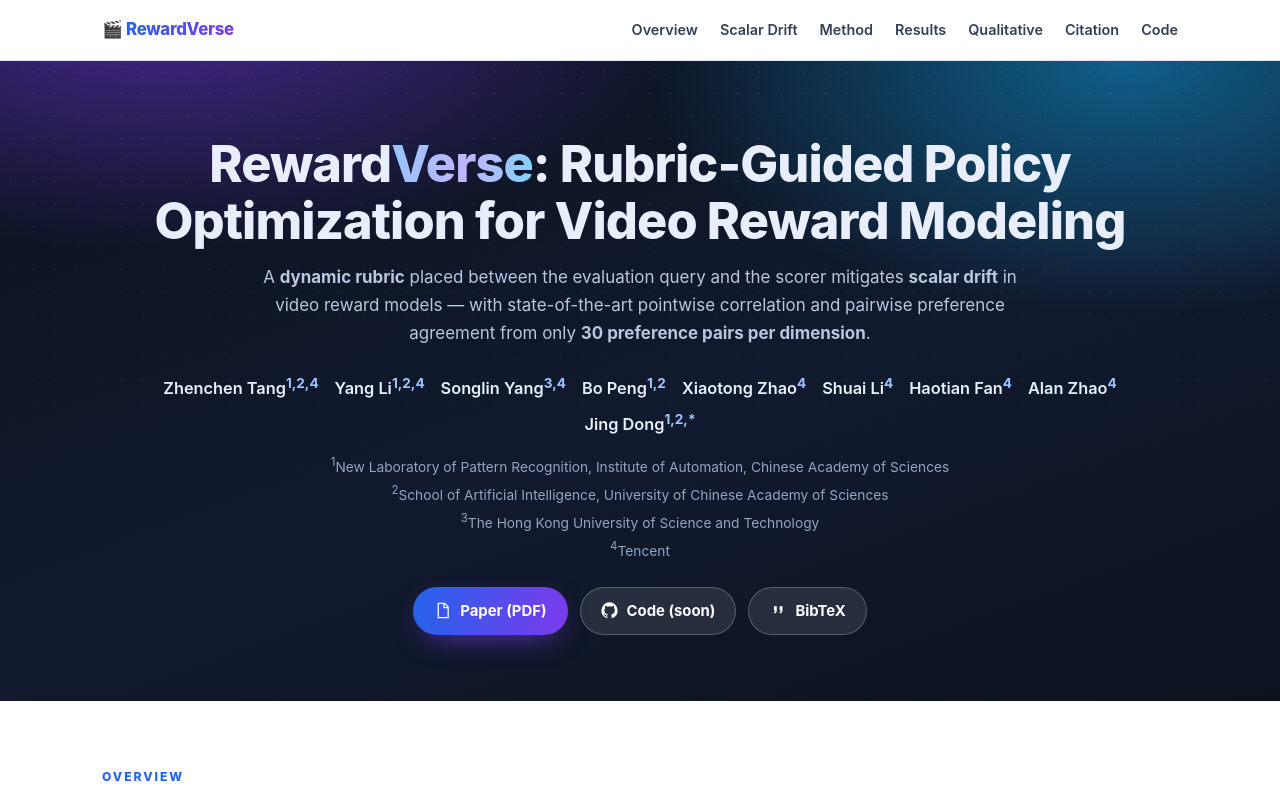
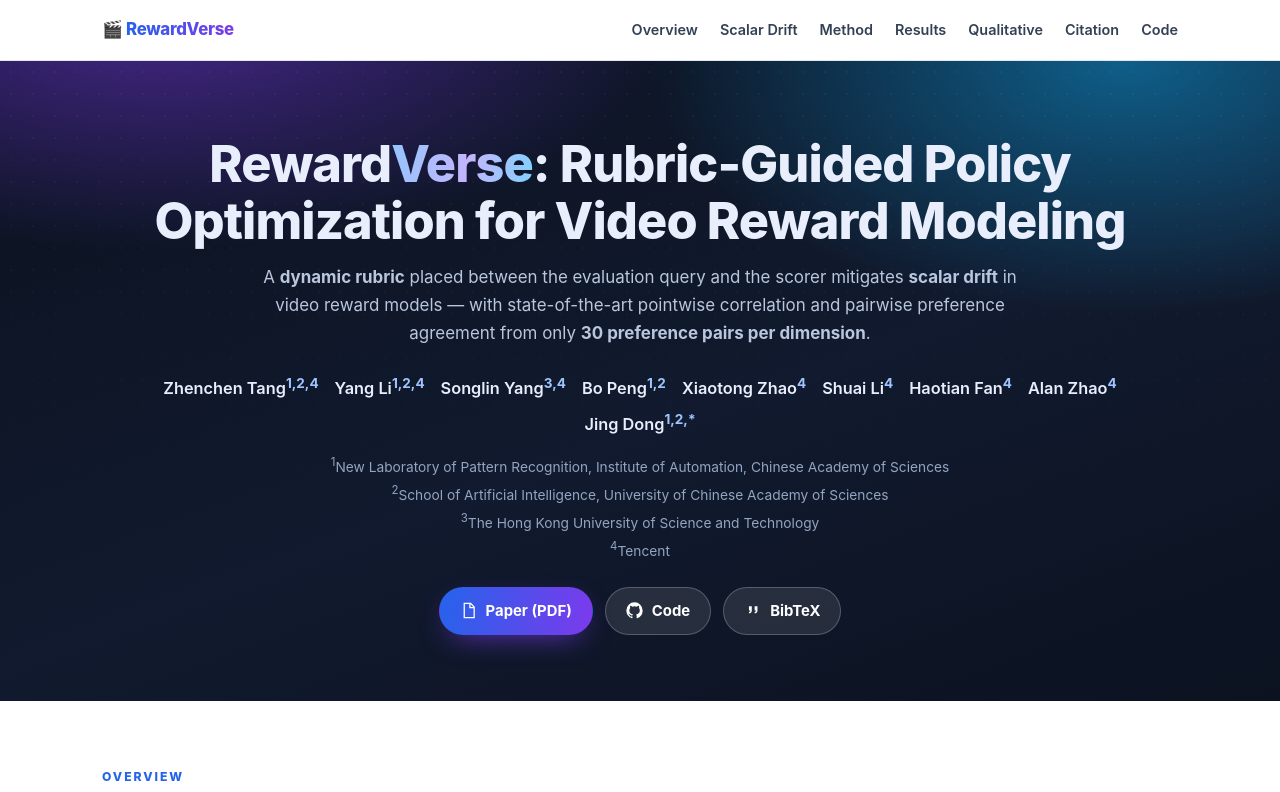
Before and after one commit to 2kxx/RewardVerse, a plain HTML site: page docs/index.html in a window 1280 px wide. Shown: the top 792 px of the page. Drawn offline with Linux system fonts and the light colour scheme.

Commit message:
Update link text from 'Code (soon)' to 'Code'

```diff
--- a/docs/index.html
+++ b/docs/index.html
@@ -289,7 +289,7 @@
       </a>
       <a class="btn" href="https://github.com/2kxx/RewardVerse">
         <svg viewBox="0 0 24 24"><path d="M12 .5A11.5 11.5 0 0 0 .5 12a11.5 11.5 0 0 0 7.86 10.92c.58.1.79-.25.79-.56v-2c-3.2.7-3.88-1.37-3.88-1.37-.53-1.34-1.3-1.7-1.3-1.7-1.06-.72.08-.7.08-.7 1.17.08 1.79 1.2 1.79 1.2 1.04 1.79 2.73 1.27 3.4.97.1-.76.4-1.27.73-1.56-2.55-.29-5.23-1.28-5.23-5.7 0-1.26.45-2.29 1.19-3.1-.12-.29-.52-1.46.11-3.05 0 0 .97-.31 3.18 1.18a11 11 0 0 1 5.8 0c2.2-1.49 3.17-1.18 3.17-1.18.63 1.59.23 2.76.12 3.05.74.81 1.18 1.84 1.18 3.1 0 4.43-2.69 5.4-5.25 5.69.41.36.78 1.06.78 2.14v3.17c0 .31.2.67.8.56A11.5 11.5 0 0 0 23.5 12 11.5 11.5 0 0 0 12 .5Z"/></svg>
-        Code (soon)
+        Code
       </a>
       <a class="btn" href="#citation">
         <svg viewBox="0 0 24 24"><path d="M7 6h4v6a4 4 0 0 1-4 4v-2a2 2 0 0 0 2-2H7zM15 6h4v6a4 4 0 0 1-4 4v-2a2 2 0 0 0 2-2h-2z"/></svg>
```
